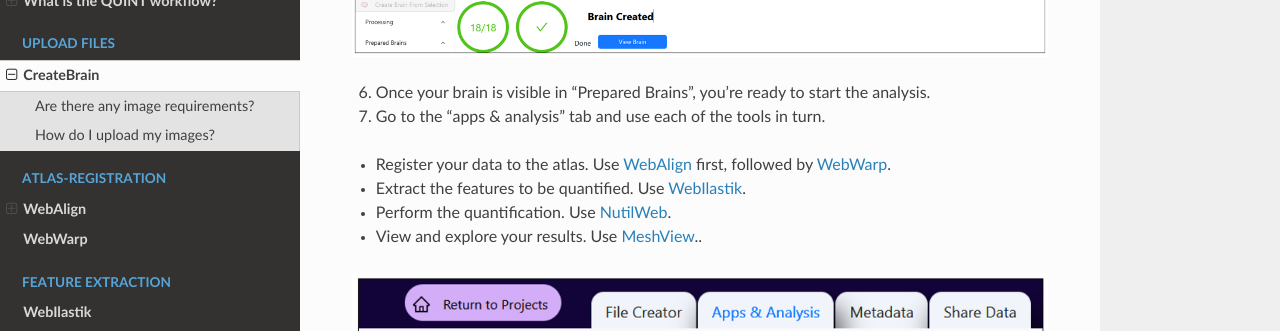
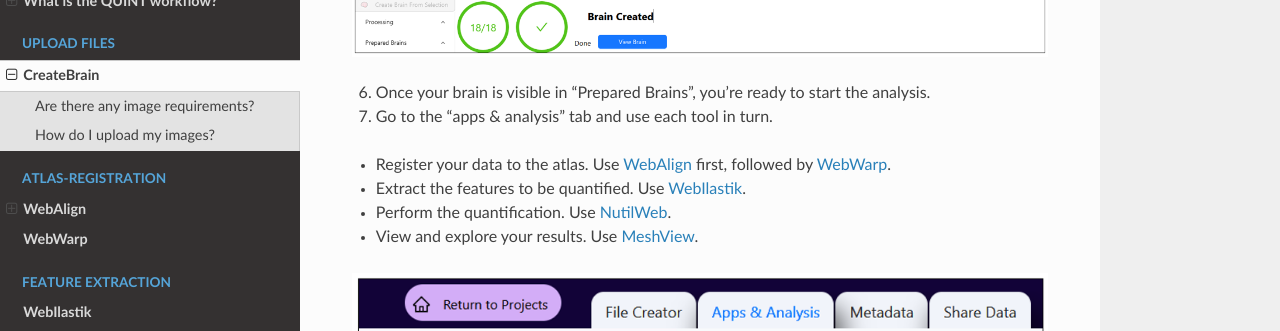
Before and after one commit to Neural-Systems-at-UIO/QUINT_webtools, a Sphinx documentation site: the page built from docs/CreateBrain.rst, in a window 1280 px wide and 900 px high, scrolled down 1337 px. Shown: the part 151-482 px from the top of the window. Built offline with Sphinx 7.4.7 and the Read the Docs theme 2.0.0, drawn with Linux system fonts in a browser that asks for light colours.

Commit message:
Update CreateBrain.rst

```diff
--- a/docs/CreateBrain.rst
+++ b/docs/CreateBrain.rst
@@ -29,11 +29,11 @@
 .. image:: images/CreateBrain.PNG
 
 6. Once your brain is visible in "Prepared Brains", you're ready to start the analysis.
-7. Go to the "apps & analysis" tab and use each of the tools in turn.
+7. Go to the "apps & analysis" tab and use each tool in turn.
 
 * Register your data to the atlas. Use `WebAlign <https://quint-webtools.readthedocs.io/en/latest/WebAlign.html>`_ first, followed by `WebWarp <https://quint-webtools.readthedocs.io/en/latest/WebWarp.html>`_.
 * Extract the features to be quantified. Use `WebIlastik <https://quint-webtools.readthedocs.io/en/latest/WebIlastik.html>`_.
 * Perform the quantification. Use `NutilWeb <https://quint-webtools.readthedocs.io/en/latest/NutilWeb.html>`_.
-* View and explore your results. Use `MeshView <https://quint-webtools.readthedocs.io/en/latest/MeshviewWeb.html>`_..
+* View and explore your results. Use `MeshView <https://quint-webtools.readthedocs.io/en/latest/MeshviewWeb.html>`_.
 
 .. image:: images/apps.PNG
```
